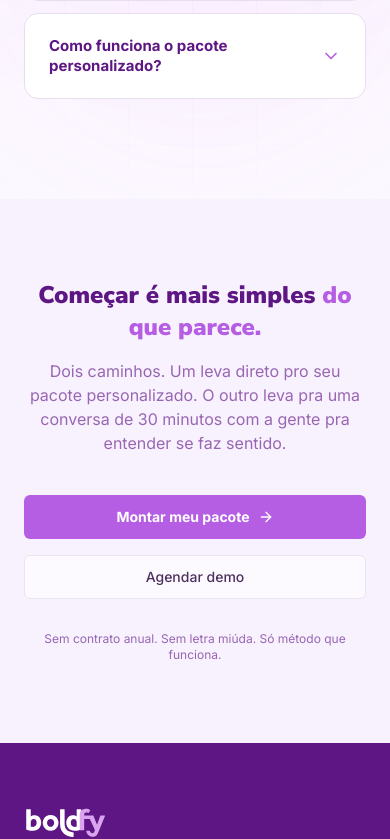
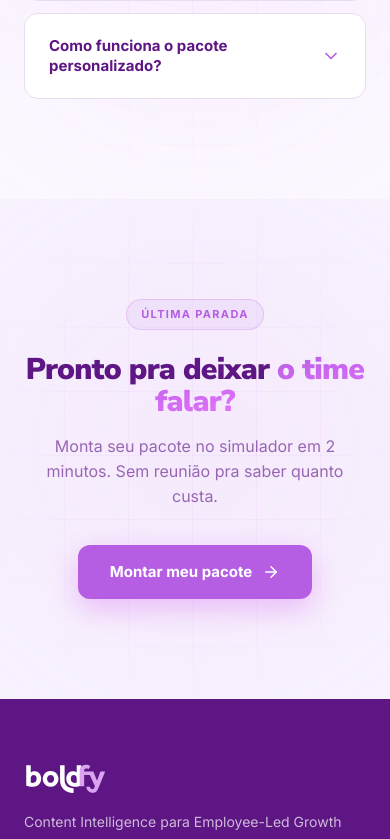
Before and after one commit to clararamosm/boldfy-site, a Next.js app: page / in a window 390 px wide. Shown: the part 10461-11300 px from the top of the page. Built offline with nearby package versions, Linux system fonts and the light colour scheme; no server answers.

Commit message:
feat(cta-final): pre-footer limpo com glow central + grid pattern
Tag "Última parada", título com gradiente, subtítulo direto,
botão único "Montar meu pacote" → /precos. Background claro
com glow centralizado e grid pattern sutil.

Co-Authored-By: Claude <noreply@anthropic.com>

```diff
--- a/src/components/sections/cta-final.tsx
+++ b/src/components/sections/cta-final.tsx
@@ -1,49 +1,54 @@
 'use client';
 
 import { useT } from '@/lib/i18n/context';
-import { Button } from '@/components/ui/button';
 import { ArrowRight } from 'lucide-react';
 import Link from 'next/link';
-import { useDemoPopup } from '@/components/forms/demo-popup';
-import { useProposalBuilder } from '@/components/proposal-builder';
 
 export function CtaFinalSection() {
   const t = useT();
-  const { openPopup } = useDemoPopup();
-  const { openBuilder } = useProposalBuilder();
 
   return (
-    <section className="py-20 md:py-28 bg-primary/5">
-      <div className="mx-auto max-w-6xl px-6 text-center">
-        <h2 className="font-headline text-2xl md:text-4xl font-black text-accent-foreground mb-4 max-w-2xl mx-auto">
+    <section className="relative overflow-hidden bg-background px-6 py-[100px] text-center md:px-12">
+      {/* Centered glow */}
+      <div className="pointer-events-none absolute left-1/2 top-1/2 h-[700px] w-[700px] -translate-x-1/2 -translate-y-1/2 rounded-full bg-primary opacity-[0.10] blur-[140px]" />
+
+      {/* Grid pattern */}
+      <div
+        className="pointer-events-none absolute inset-0"
+        style={{
+          backgroundImage:
+            'linear-gradient(rgba(205,80,241,0.055) 1px, transparent 1px), linear-gradient(90deg, rgba(205,80,241,0.055) 1px, transparent 1px)',
+          backgroundSize: '64px 64px',
+          maskImage:
+            'radial-gradient(ellipse at center, black 30%, transparent 80%)',
+          WebkitMaskImage:
+            'radial-gradient(ellipse at center, black 30%, transparent 80%)',
+        }}
+      />
+
+      <div className="relative z-10 mx-auto max-w-[760px]">
+        <span className="mb-6 inline-block rounded-full border border-primary/[0.22] bg-primary/[0.08] px-3.5 py-1.5 text-[11px] font-bold uppercase tracking-[0.12em] text-primary">
+          {t.home.ctaTag}
+        </span>
+
+        <h2 className="mb-4 font-headline text-[clamp(30px,4vw,46px)] font-black leading-[1.08] tracking-[-0.025em] text-accent-foreground">
           {t.home.ctaTitle}{' '}
-          <span className="text-primary">{t.home.ctaTitleHighlight}</span>
+          <span className="bg-gradient-to-br from-primary to-[#E875FF] bg-clip-text text-transparent">
+            {t.home.ctaTitleHighlight}
+          </span>
         </h2>
 
-        <p className="text-base md:text-lg text-muted-foreground max-w-xl mx-auto mb-10">
+        <p className="mb-9 text-base leading-[1.55] text-muted-foreground">
           {t.home.ctaSubtitle}
         </p>
 
-        {/* CTA Buttons */}
-        <div className="flex flex-col sm:flex-row items-center justify-center gap-4 mb-8">
-          <Button size="lg" className="font-bold w-full sm:w-auto" onClick={openBuilder}>
-            {t.home.ctaCta1}
-            <ArrowRight className="ml-2 h-4 w-4" />
-          </Button>
-          <Button
-            variant="outline"
-            size="lg"
-            onClick={openPopup}
-            className="w-full sm:w-auto"
-          >
-            {t.home.ctaCta2}
-          </Button>
-        </div>
-
-        {/* Closing line */}
-        <p className="text-xs md:text-sm text-muted-foreground">
-          {t.home.ctaClosing}
-        </p>
+        <Link
+          href="/precos"
+          className="inline-flex items-center gap-2.5 rounded-xl bg-primary px-8 py-4 text-[15px] font-bold text-white shadow-[0_10px_28px_rgba(205,80,241,0.32)] transition-all duration-250 hover:-translate-y-0.5 hover:bg-[#d966f5] hover:shadow-[0_14px_36px_rgba(205,80,241,0.42)]"
+        >
+          {t.home.ctaCta1}
+          <ArrowRight className="h-[18px] w-[18px]" />
+        </Link>
       </div>
     </section>
   );
--- a/src/lib/i18n/dictionaries/pt-BR.ts
+++ b/src/lib/i18n/dictionaries/pt-BR.ts
@@ -216,13 +216,12 @@ const ptBR = {
     roiSubtitle: 'retorno sobre investimento',
     simulatorNote: '[FÓRMULA A DEFINIR] — Os valores apresentados são estimativas baseadas em médias de mercado. O valor real depende de variáveis como qualidade do conteúdo, frequência de publicação e engajamento do time.',
 
-    // Section 10 — CTA Final
-    ctaTitle: 'Começar é mais simples',
-    ctaTitleHighlight: 'do que parece.',
-    ctaSubtitle: 'Dois caminhos. Um leva direto pro seu pacote personalizado. O outro leva pra uma conversa de 30 minutos com a gente pra entender se faz sentido.',
+    // Section 10 — CTA Final (pre-footer)
+    ctaTag: 'Última parada',
+    ctaTitle: 'Pronto pra deixar',
+    ctaTitleHighlight: 'o time falar?',
+    ctaSubtitle: 'Monta seu pacote no simulador em 2 minutos. Sem reunião pra saber quanto custa.',
     ctaCta1: 'Montar meu pacote',
-    ctaCta2: 'Agendar demo',
-    ctaClosing: 'Sem contrato anual. Sem letra miúda. Só método que funciona.',
   },
 
   // Plataforma page
```
